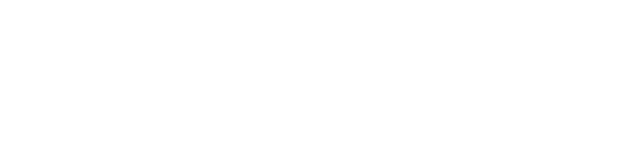
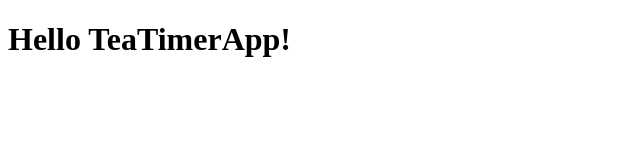
Before and after one commit to s0k0/Javascript, a website: page index.html in a window 1280 px wide. Shown: the whole page, without its empty margins (0-640 px from the left). Drawn offline with Linux system fonts and the light colour scheme.

Commit message:
Installed lite-server and added command to start it into package.json

```diff
--- a/index.html
+++ b/index.html
@@ -2,9 +2,9 @@
 <html lang="en">
 <head>
     <meta charset="UTF-8">
-    <title>Title</title>
+    <title>TeaTimerApp</title>
 </head>
 <body>
-
+<h1>Hello TeaTimerApp!</h1>
 </body>
 </html>
--- a/package.json
+++ b/package.json
@@ -4,6 +4,7 @@
   "description": "",
   "main": "index.js",
   "scripts": {
+    "start": "lite-server",
     "test": "echo \"Error: no test specified\" && exit 1"
   },
   "repository": {
@@ -14,5 +15,8 @@
   "license": "ISC",
   "dependencies": {
     "jquery": "^2.2.3"
+  },
+  "devDependencies": {
+    "lite-server": "^2.2.0"
   }
 }
```
